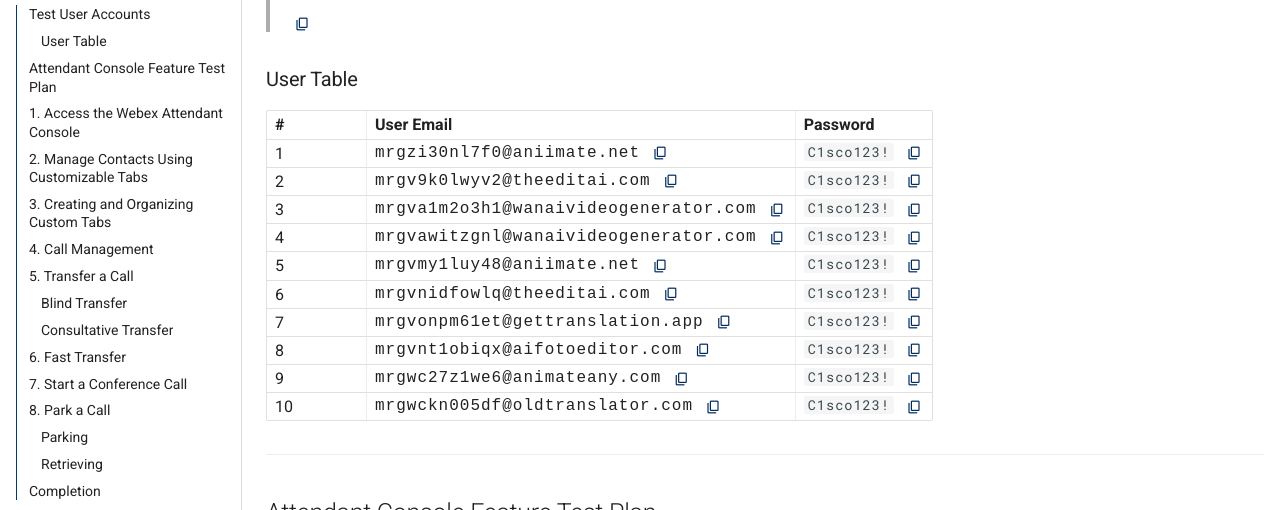
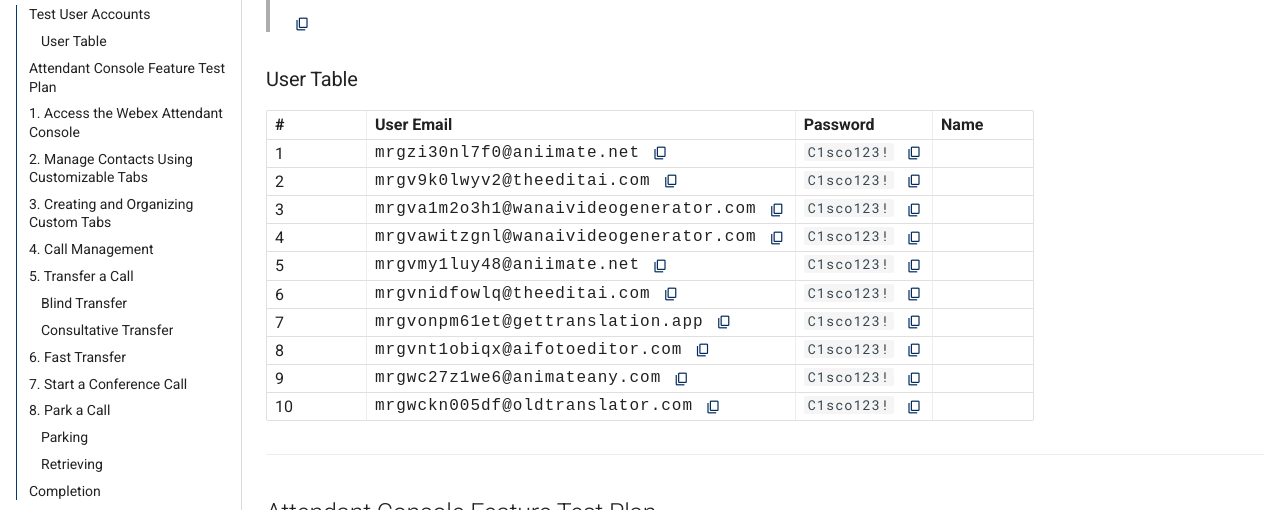
Before and after one commit to kvaksin/mkdocsdemo, an MkDocs documentation site: the page built from docs/AttendantConsole.md, in a window 1280 px wide and 900 px high. Shown: the part 339-849 px from the top of the window. Built offline with MkDocs 1.6.1 and Material for MkDocs 9.7.7, drawn with Linux system fonts in a browser that asks for light colours; comment, search, counter and statistics services are not loaded.

Commit message:
Update AttendantConsole.md

```diff
--- a/docs/AttendantConsole.md
+++ b/docs/AttendantConsole.md
@@ -8,18 +8,18 @@
 
 ### User Table
 
-| # | **User Email** | **Password** |
-|-|------------------|--------------|
-|1| <div class="cell-flex"><span class="credentials-text">mrgzi30nl7f0@aniimate.net</span><button class="icon-btn copy-btn" data-copy="mrgzi30nl7f0@aniimate.net"><span class="md-icon material-icons">content_copy</span></button></div> | <div class="cell-flex"><span class="credentials-text">`C1sco123!`</span><button class="icon-btn copy-btn" data-copy="C1sco123!"><span class="md-icon material-icons">content_copy</span></button></div> |
-|2| <div class="cell-flex"><span class="credentials-text">mrgv9k0lwyv2@theeditai.com</span><button class="icon-btn copy-btn" data-copy="mrgv9k0lwyv2@theeditai.com"><span class="md-icon material-icons">content_copy</span></button></div> | <div class="cell-flex"><span class="credentials-text">`C1sco123!`</span><button class="icon-btn copy-btn" data-copy="C1sco123!"><span class="md-icon material-icons">content_copy</span></button></div> |
-|3| <div class="cell-flex"><span class="credentials-text">mrgva1m2o3h1@wanaivideogenerator.com</span><button class="icon-btn copy-btn" data-copy="mrgva1m2o3h1@wanaivideogenerator.com"><span class="md-icon material-icons">content_copy</span></button></div> | <div class="cell-flex"><span class="credentials-text">`C1sco123!`</span><button class="icon-btn copy-btn" data-copy="C1sco123!"><span class="md-icon material-icons">content_copy</span></button></div> |
-|4| <div class="cell-flex"><span class="credentials-text">mrgvawitzgnl@wanaivideogenerator.com</span><button class="icon-btn copy-btn" data-copy="mrgvawitzgnl@wanaivideogenerator.com"><span class="md-icon material-icons">content_copy</span></button></div> | <div class="cell-flex"><span class="credentials-text">`C1sco123!`</span><button class="icon-btn copy-btn" data-copy="C1sco123!"><span class="md-icon material-icons">content_copy</span></button></div> |
-|5| <div class="cell-flex"><span class="credentials-text">mrgvmy1luy48@aniimate.net</span><button class="icon-btn copy-btn" data-copy="mrgvmy1luy48@aniimate.net"><span class="md-icon material-icons">content_copy</span></button></div> | <div class="cell-flex"><span class="credentials-text">`C1sco123!`</span><button class="icon-btn copy-btn" data-copy="C1sco123!"><span class="md-icon material-icons">content_copy</span></button></div> |
-|6| <div class="cell-flex"><span class="credentials-text">mrgvnidfowlq@theeditai.com</span><button class="icon-btn copy-btn" data-copy="mrgvnidfowlq@theeditai.com"><span class="md-icon material-icons">content_copy</span></button></div> | <div class="cell-flex"><span class="credentials-text">`C1sco123!`</span><button class="icon-btn copy-btn" data-copy="C1sco123!"><span class="md-icon material-icons">content_copy</span></button></div> |
-|7| <div class="cell-flex"><span class="credentials-text">mrgvonpm61et@gettranslation.app</span><button class="icon-btn copy-btn" data-copy="mrgvonpm61et@gettranslation.app"><span class="md-icon material-icons">content_copy</span></button></div> | <div class="cell-flex"><span class="credentials-text">`C1sco123!`</span><button class="icon-btn copy-btn" data-copy="C1sco123!"><span class="md-icon material-icons">content_copy</span></button></div> |
-|8| <div class="cell-flex"><span class="credentials-text">mrgvnt1obiqx@aifotoeditor.com</span><button class="icon-btn copy-btn" data-copy="mrgvnt1obiqx@aifotoeditor.com"><span class="md-icon material-icons">content_copy</span></button></div> | <div class="cell-flex"><span class="credentials-text">`C1sco123!`</span><button class="icon-btn copy-btn" data-copy="C1sco123!"><span class="md-icon material-icons">content_copy</span></button></div> |
-|9| <div class="cell-flex"><span class="credentials-text">mrgwc27z1we6@animateany.com</span><button class="icon-btn copy-btn" data-copy="mrgwc27z1we6@animateany.com"><span class="md-icon material-icons">content_copy</span></button></div> | <div class="cell-flex"><span class="credentials-text">`C1sco123!`</span><button class="icon-btn copy-btn" data-copy="C1sco123!"><span class="md-icon material-icons">content_copy</span></button></div> |
-|10| <div class="cell-flex"><span class="credentials-text">mrgwckn005df@oldtranslator.com</span><button class="icon-btn copy-btn" data-copy="mrgwckn005df@oldtranslator.com"><span class="md-icon material-icons">content_copy</span></button></div> | <div class="cell-flex"><span class="credentials-text">`C1sco123!`</span><button class="icon-btn copy-btn" data-copy="C1sco123!"><span class="md-icon material-icons">content_copy</span></button></div> |
+| # | **User Email** | **Password** | Name |
+|-|------------------|--------------|---|
+|1| <div class="cell-flex"><span class="credentials-text">mrgzi30nl7f0@aniimate.net</span><button class="icon-btn copy-btn" data-copy="mrgzi30nl7f0@aniimate.net"><span class="md-icon material-icons">content_copy</span></button></div> | <div class="cell-flex"><span class="credentials-text">`C1sco123!`</span><button class="icon-btn copy-btn" data-copy="C1sco123!"><span class="md-icon material-icons">content_copy</span></button></div> | |
+|2| <div class="cell-flex"><span class="credentials-text">mrgv9k0lwyv2@theeditai.com</span><button class="icon-btn copy-btn" data-copy="mrgv9k0lwyv2@theeditai.com"><span class="md-icon material-icons">content_copy</span></button></div> | <div class="cell-flex"><span class="credentials-text">`C1sco123!`</span><button class="icon-btn copy-btn" data-copy="C1sco123!"><span class="md-icon material-icons">content_copy</span></button></div> | |
+|3| <div class="cell-flex"><span class="credentials-text">mrgva1m2o3h1@wanaivideogenerator.com</span><button class="icon-btn copy-btn" data-copy="mrgva1m2o3h1@wanaivideogenerator.com"><span class="md-icon material-icons">content_copy</span></button></div> | <div class="cell-flex"><span class="credentials-text">`C1sco123!`</span><button class="icon-btn copy-btn" data-copy="C1sco123!"><span class="md-icon material-icons">content_copy</span></button></div> | |
+|4| <div class="cell-flex"><span class="credentials-text">mrgvawitzgnl@wanaivideogenerator.com</span><button class="icon-btn copy-btn" data-copy="mrgvawitzgnl@wanaivideogenerator.com"><span class="md-icon material-icons">content_copy</span></button></div> | <div class="cell-flex"><span class="credentials-text">`C1sco123!`</span><button class="icon-btn copy-btn" data-copy="C1sco123!"><span class="md-icon material-icons">content_copy</span></button></div> | |
+|5| <div class="cell-flex"><span class="credentials-text">mrgvmy1luy48@aniimate.net</span><button class="icon-btn copy-btn" data-copy="mrgvmy1luy48@aniimate.net"><span class="md-icon material-icons">content_copy</span></button></div> | <div class="cell-flex"><span class="credentials-text">`C1sco123!`</span><button class="icon-btn copy-btn" data-copy="C1sco123!"><span class="md-icon material-icons">content_copy</span></button></div> | |
+|6| <div class="cell-flex"><span class="credentials-text">mrgvnidfowlq@theeditai.com</span><button class="icon-btn copy-btn" data-copy="mrgvnidfowlq@theeditai.com"><span class="md-icon material-icons">content_copy</span></button></div> | <div class="cell-flex"><span class="credentials-text">`C1sco123!`</span><button class="icon-btn copy-btn" data-copy="C1sco123!"><span class="md-icon material-icons">content_copy</span></button></div> | |
+|7| <div class="cell-flex"><span class="credentials-text">mrgvonpm61et@gettranslation.app</span><button class="icon-btn copy-btn" data-copy="mrgvonpm61et@gettranslation.app"><span class="md-icon material-icons">content_copy</span></button></div> | <div class="cell-flex"><span class="credentials-text">`C1sco123!`</span><button class="icon-btn copy-btn" data-copy="C1sco123!"><span class="md-icon material-icons">content_copy</span></button></div> | |
+|8| <div class="cell-flex"><span class="credentials-text">mrgvnt1obiqx@aifotoeditor.com</span><button class="icon-btn copy-btn" data-copy="mrgvnt1obiqx@aifotoeditor.com"><span class="md-icon material-icons">content_copy</span></button></div> | <div class="cell-flex"><span class="credentials-text">`C1sco123!`</span><button class="icon-btn copy-btn" data-copy="C1sco123!"><span class="md-icon material-icons">content_copy</span></button></div> | |
+|9| <div class="cell-flex"><span class="credentials-text">mrgwc27z1we6@animateany.com</span><button class="icon-btn copy-btn" data-copy="mrgwc27z1we6@animateany.com"><span class="md-icon material-icons">content_copy</span></button></div> | <div class="cell-flex"><span class="credentials-text">`C1sco123!`</span><button class="icon-btn copy-btn" data-copy="C1sco123!"><span class="md-icon material-icons">content_copy</span></button></div> | |
+|10| <div class="cell-flex"><span class="credentials-text">mrgwckn005df@oldtranslator.com</span><button class="icon-btn copy-btn" data-copy="mrgwckn005df@oldtranslator.com"><span class="md-icon material-icons">content_copy</span></button></div> | <div class="cell-flex"><span class="credentials-text">`C1sco123!`</span><button class="icon-btn copy-btn" data-copy="C1sco123!"><span class="md-icon material-icons">content_copy</span></button></div> | |
 
 ---
 
```
